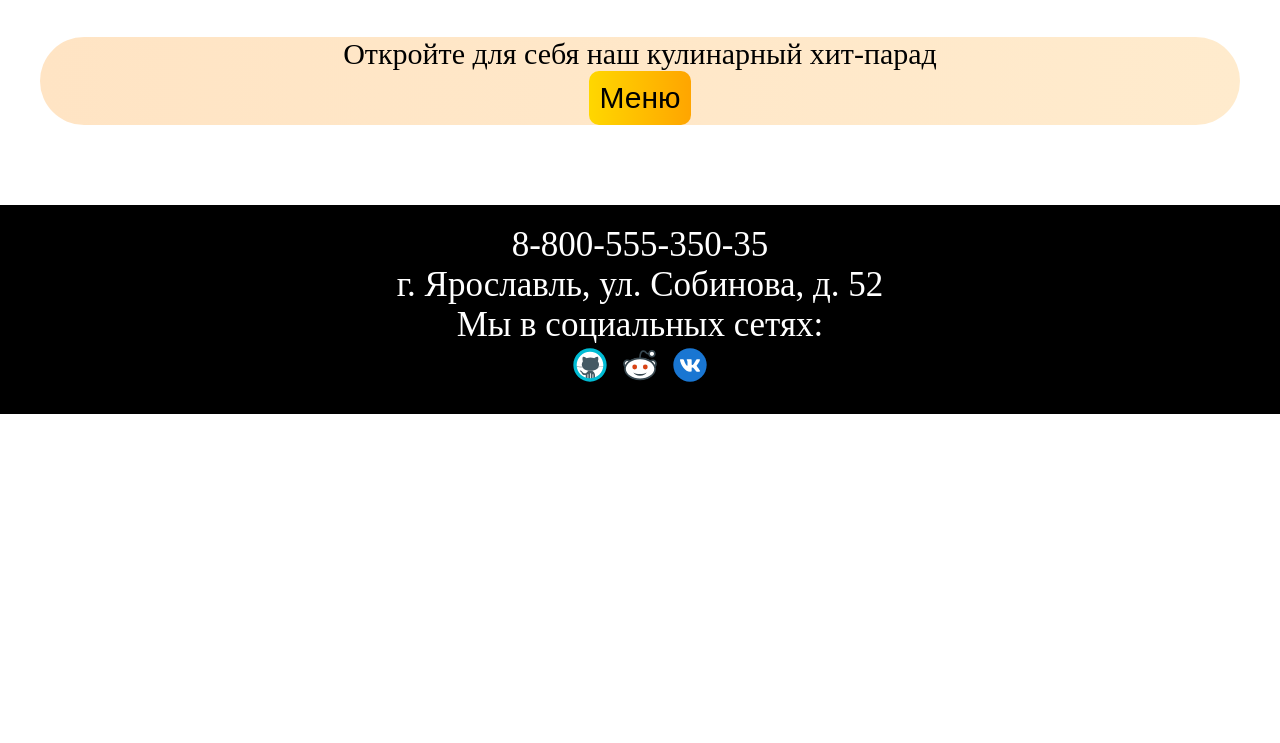
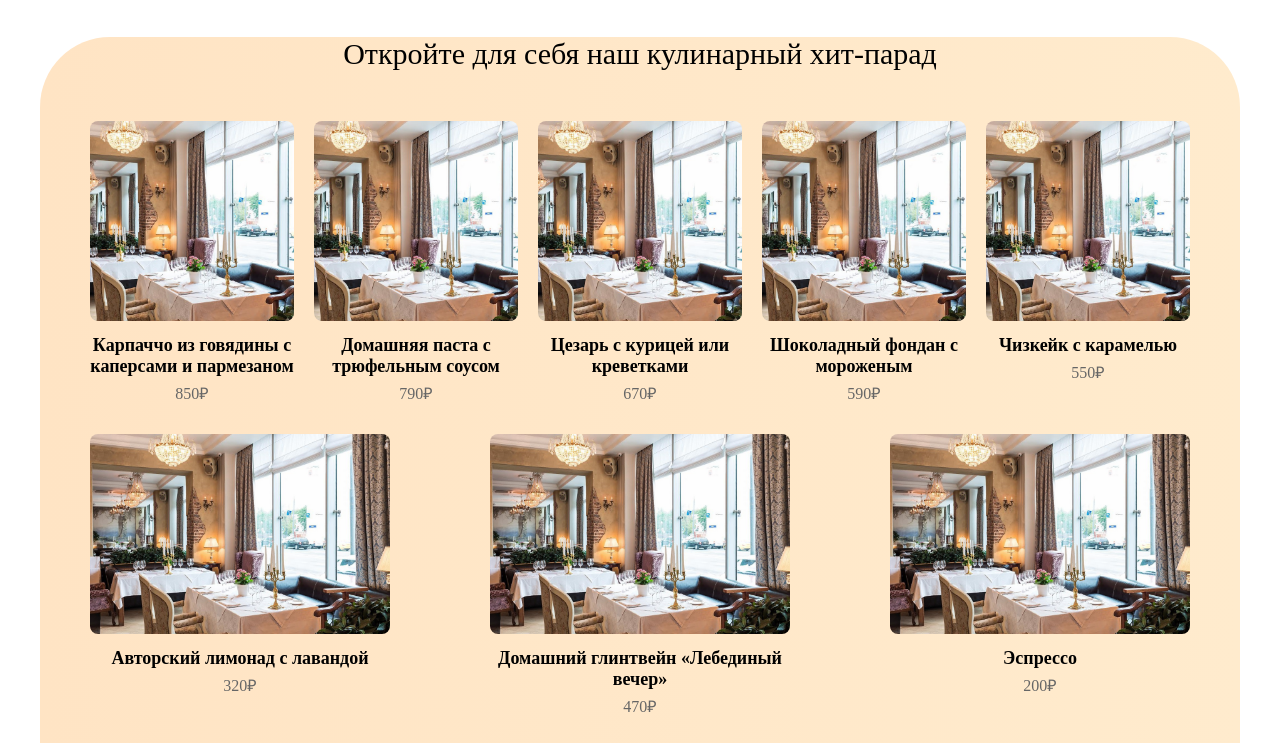
Before and after one commit to dddosha341/BlackSwan, a plain HTML site: page index.html in a window 1280 px wide. Shown: the part 697-1440 px from the top of the page. Before the commit the page ends 1111 px from the top, so only its background shows below. Drawn offline with Linux system fonts and the light colour scheme.

Commit message:
dynamic load for favourites dishes

```diff
--- /dev/null
+++ b/data/menu-items.json
@@ -0,0 +1,135 @@
+[
+    {
+      "category": "Закуски",
+      "name": "Карпаччо из говядины с каперсами и пармезаном",
+      "price": 850,
+      "imagePath": "images/about.jpg",
+      "isFavorite": true
+    },
+    {
+      "category": "Закуски",
+      "name": "Брускетта с томатами и базиликом",
+      "price": 420,
+      "imagePath": "images/about.jpg",
+      "isFavorite": false
+    },
+    {
+      "category": "Закуски",
+      "name": "Сырная тарелка «Лебединая симфония»",
+      "price": 940,
+      "imagePath": "images/about.jpg",
+      "isFavorite": false
+    },
+    {
+      "category": "Закуски",
+      "name": "Креветки в чесночном соусе",
+      "price": 780,
+      "imagePath": "images/about.jpg",
+      "isFavorite": false
+    },
+    {
+      "category": "Горячие блюда",
+      "name": "Домашняя паста с трюфельным соусом",
+      "price": 790,
+      "imagePath": "images/about.jpg",
+      "isFavorite": true
+    },
+    {
+      "category": "Горячие блюда",
+      "name": "Лазанья с говядиной и сыром буррата",
+      "price": 880,
+      "imagePath": "images/about.jpg",
+      "isFavorite": false
+    },
+    {
+      "category": "Горячие блюда",
+      "name": "Ризотто с белыми грибами и вином «Кьянти»",
+      "price": 930,
+      "imagePath": "images/about.jpg",
+      "isFavorite": false
+    },
+    {
+      "category": "Горячие блюда",
+      "name": "Стейк рибай с розмарином",
+      "price": 1450,
+      "imagePath": "images/about.jpg",
+      "isFavorite": false
+    },
+    {
+      "category": "Салаты",
+      "name": "Салат с печёной свёклой и козьим сыром",
+      "price": 620,
+      "imagePath": "images/about.jpg",
+      "isFavorite": false
+    },
+    {
+      "category": "Салаты",
+      "name": "Цезарь с курицей или креветками",
+      "price": 670,
+      "imagePath": "images/about.jpg",
+      "isFavorite": true
+    },
+    {
+      "category": "Салаты",
+      "name": "Тёплый салат с утиной грудкой и ягодным соусом",
+      "price": 750,
+      "imagePath": "images/about.jpg",
+      "isFavorite": false
+    },
+    {
+      "category": "Салаты",
+      "name": "Греческий салат с фетой",
+      "price": 580,
+      "imagePath": "images/about.jpg",
+      "isFavorite": false
+    },
+    {
+      "category": "Десерты",
+      "name": "Чёрный тирамису с малиной",
+      "price": 540,
+      "imagePath": "images/about.jpg",
+      "isFavorite": false
+    },
+    {
+      "category": "Десерты",
+      "name": "Шоколадный фондан с мороженым",
+      "price": 590,
+      "imagePath": "images/about.jpg",
+      "isFavorite": true
+    },
+    {
+      "category": "Десерты",
+      "name": "Панна-котта с ванилью и лесными ягодами",
+      "price": 510,
+      "imagePath": "images/about.jpg",
+      "isFavorite": false
+    },
+    {
+      "category": "Десерты",
+      "name": "Чизкейк с карамелью",
+      "price": 550,
+      "imagePath": "images/about.jpg",
+      "isFavorite": true
+    },
+    {
+      "category": "Напитки",
+      "name": "Авторский лимонад с лавандой",
+      "price": 320,
+      "imagePath": "images/about.jpg",
+      "isFavorite": true
+    },
+    {
+      "category": "Напитки",
+      "name": "Домашний глинтвейн «Лебединый вечер»",
+      "price": 470,
+      "imagePath": "images/about.jpg",
+      "isFavorite": true
+    },
+    {
+      "category": "Напитки",
+      "name": "Эспрессо",
+      "price": 200,
+      "imagePath": "images/about.jpg",
+      "isFavorite": true
+    }
+  ]
--- a/index.html
+++ b/index.html
@@ -58,8 +58,8 @@
                 <div class="content-block-hit-title">
                     Откройте для себя наш кулинарный хит-парад
                 </div>
-                <div class="content-block-hit-content">
-
+                <div class="content-block-hit-content" id="favorite-dishes">
+                    <!-- Favorite dishes will be loaded here -->
                 </div>
                 <div class="content-block-hit-menu-button">
                     <button type="button" class="exclusive-menu-button">Меню</button>
--- a/js/script.js
+++ b/js/script.js
@@ -31,3 +31,31 @@ document.addEventListener('DOMContentLoaded', () => {
         });
     });
 });
+
+document.addEventListener('DOMContentLoaded', () => {
+    fetch('data/menu-items.json')
+        .then(response => response.json())
+        .then(data => {
+            const favoritesContainer = document.getElementById('favorite-dishes');
+            const favorites = data.filter(item => item.isFavorite);
+
+            if (favorites.length === 0) {
+                favoritesContainer.innerHTML = '<div class="no-favorites">Скоро добавим</div>';
+                return;
+            }
+
+            favoritesContainer.innerHTML = favorites.map(item => `
+                <div class="menu-item-top">
+                    <img src="${item.imagePath}" alt="${item.name}">
+                    <div class="menu-item-info">
+                        <div class="menu-item-title">${item.name}</div>
+                        <div class="menu-item-price">${item.price}₽</div>
+                    </div>
+                </div>
+            `).join('');
+        })
+        .catch(error => {
+            console.error('Error loading menu:', error);
+            document.getElementById('favorite-dishes').innerHTML = '<div class="no-favorites">Скоро добавим</div>';
+        });
+});
--- a/styles/index.css
+++ b/styles/index.css
@@ -180,3 +180,48 @@
     width: 40px;
     height: 40px;
 }
+
+.content-block-hit-content {
+    display: flex;
+    justify-content: space-between;
+    gap: 20px;
+    flex-wrap: wrap;
+    padding: 50px;
+}
+
+.menu-item-top {
+    flex: 1;
+    min-width: 200px;
+    max-width: 300px;
+    text-align: center;
+}
+
+.menu-item-top img {
+    width: 100%;
+    height: 200px;
+    object-fit: cover;
+    border-radius: 8px;
+}
+
+.menu-item-info {
+    padding: 10px 0;
+}
+
+.menu-item-title {
+    font-size: 18px;
+    font-weight: bold;
+    margin-bottom: 5px;
+}
+
+.menu-item-price {
+    font-size: 16px;
+    color: #666;
+}
+
+.no-favorites {
+    width: 100%;
+    text-align: center;
+    font-size: 18px;
+    color: #666;
+    padding: 20px;
+}
```
